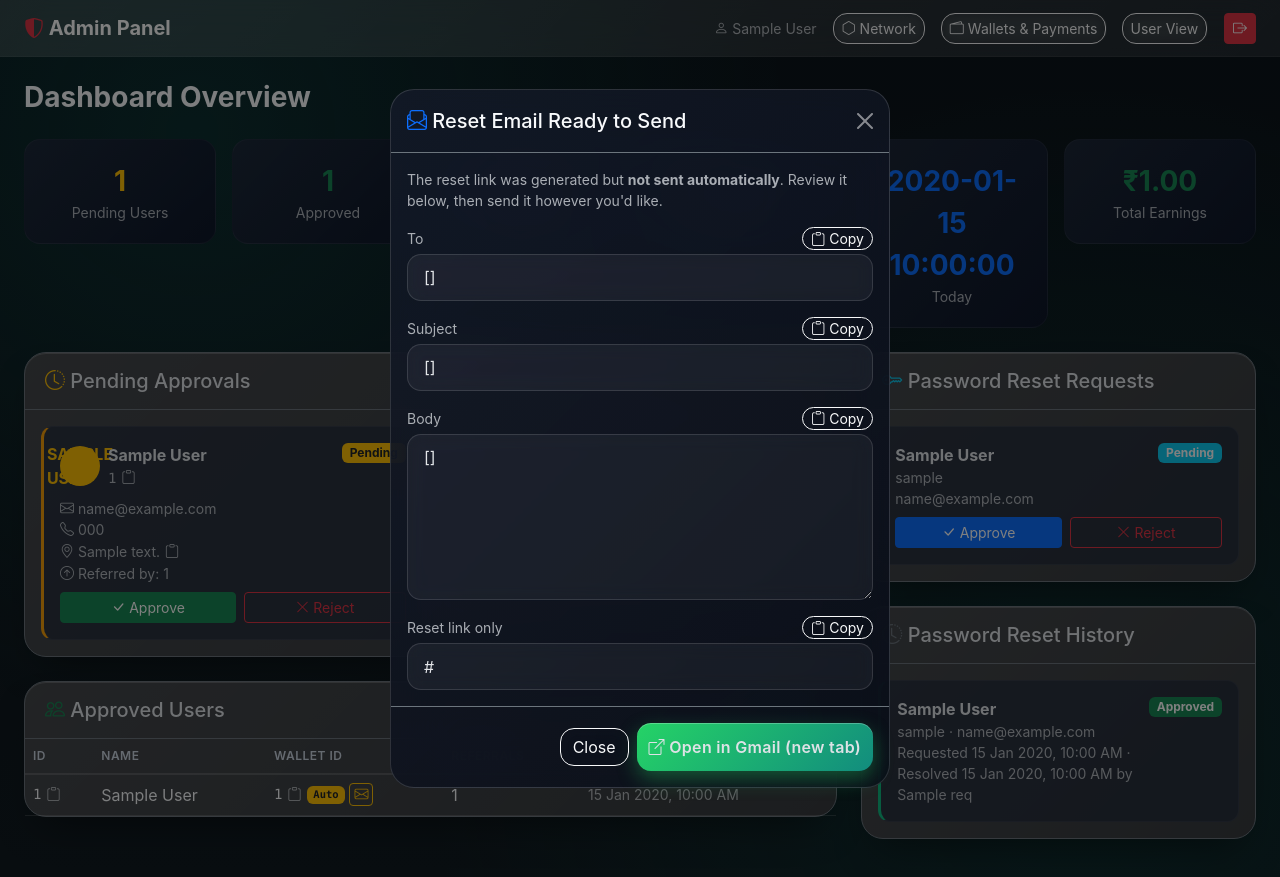
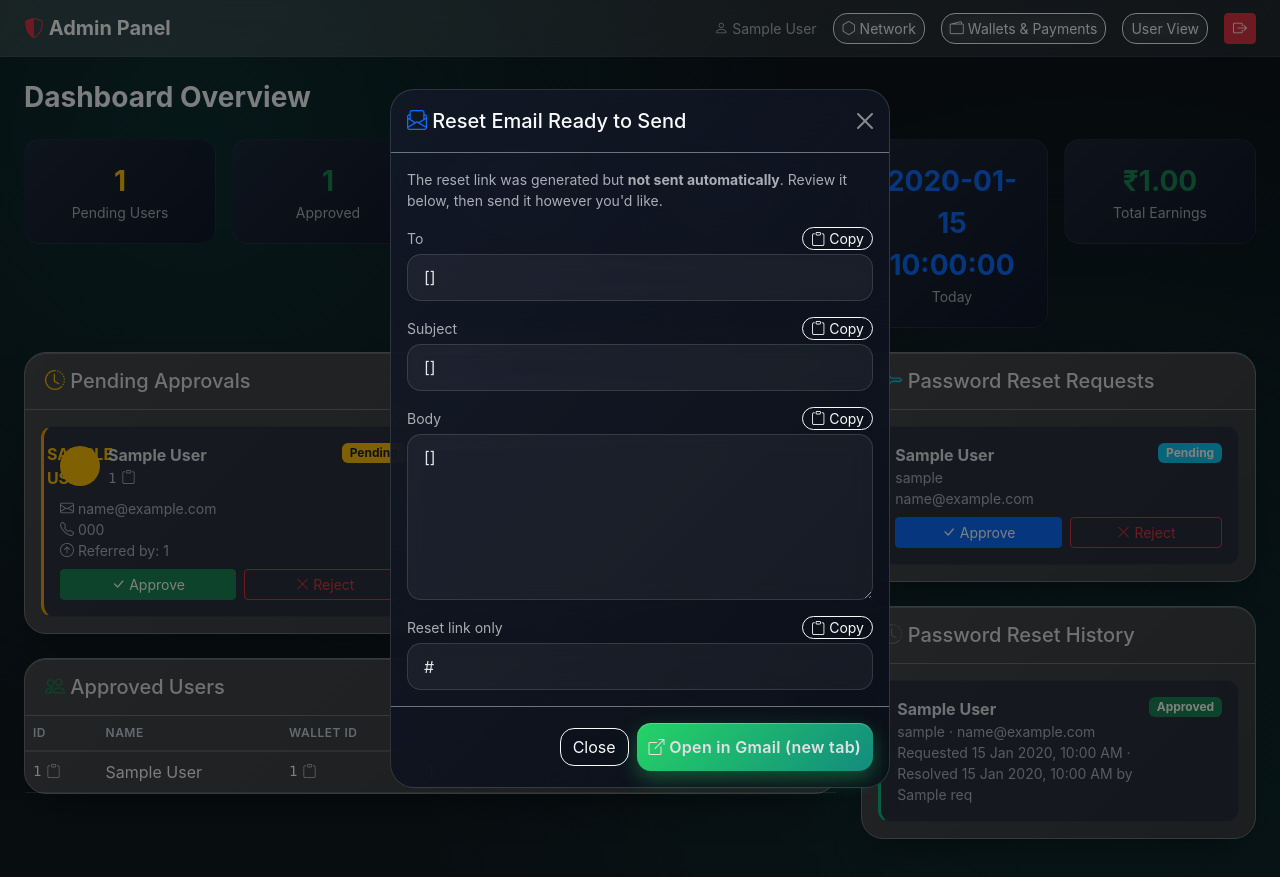
Before and after one commit to futureminds-stack/Smartpayments, a Flask app: template templates/admin.html in a window 1280 px wide. Run offline with Flask 3, Linux system fonts and the light colour scheme; the visitor is signed in with stand-in values (Sample User, id 1); the template is opened without the code that fills it: most values are stand-ins (such as "Sample title", 1, 10 or a date in 2020); some libraries are stand-ins or nearby versions.

Commit message:
Update admin.html

```diff
--- a/templates/admin.html
+++ b/templates/admin.html
@@ -98,9 +98,6 @@
                                 <div class="small text-muted mb-2">
                                     <div><i class="bi bi-envelope"></i> {{ u.email }}</div>
                                     <div><i class="bi bi-telephone"></i> {{ u.phone or 'N/A' }}</div>
-                                    <div class="d-flex align-items-center gap-1"><i class="bi bi-geo-alt"></i> {{ u.address or 'N/A' }}
-                                        {% if u.address %}<button type="button" class="btn btn-sm btn-link text-muted p-0" title="Copy Address" onclick="copyToClipboard('{{ u.address }}')"><i class="bi bi-clipboard"></i></button>{% endif %}
-                                    </div>
                                     {% if u.referral_id %}<div><i class="bi bi-arrow-up-circle"></i> Referred by: {{ u.referral_id }}</div>{% endif %}
                                 </div>
                                 <div class="d-flex gap-2">
@@ -157,13 +154,6 @@
                                         <span class="d-flex align-items-center gap-1">
                                             {{ u.public_user_id }}
                                             <button type="button" class="btn btn-sm btn-link text-muted p-0" title="Copy Wallet ID" onclick="copyToClipboard('{{ u.public_user_id }}')"><i class="bi bi-clipboard"></i></button>
-                                            {% if not u.wallet_id_set_by_user %}
-                                            <span class="badge bg-warning text-dark" title="Auto-assigned — user hasn't set their own yet">Auto</span>
-                                            <form method="POST" action="{{ url_for('admin_remind_wallet_id', user_id=u.id) }}" class="d-inline">
-                                                <input type="hidden" name="csrf_token" value="{{ csrf_token() }}">
-                                                <button type="submit" class="btn btn-sm btn-outline-warning py-0 px-1" title="Email a reminder to set their own Wallet ID"><i class="bi bi-envelope"></i></button>
-                                            </form>
-                                            {% endif %}
                                         </span>
                                     </td>
                                     <td class="text-nowrap">{{ u.referral_count }}</td>
```
